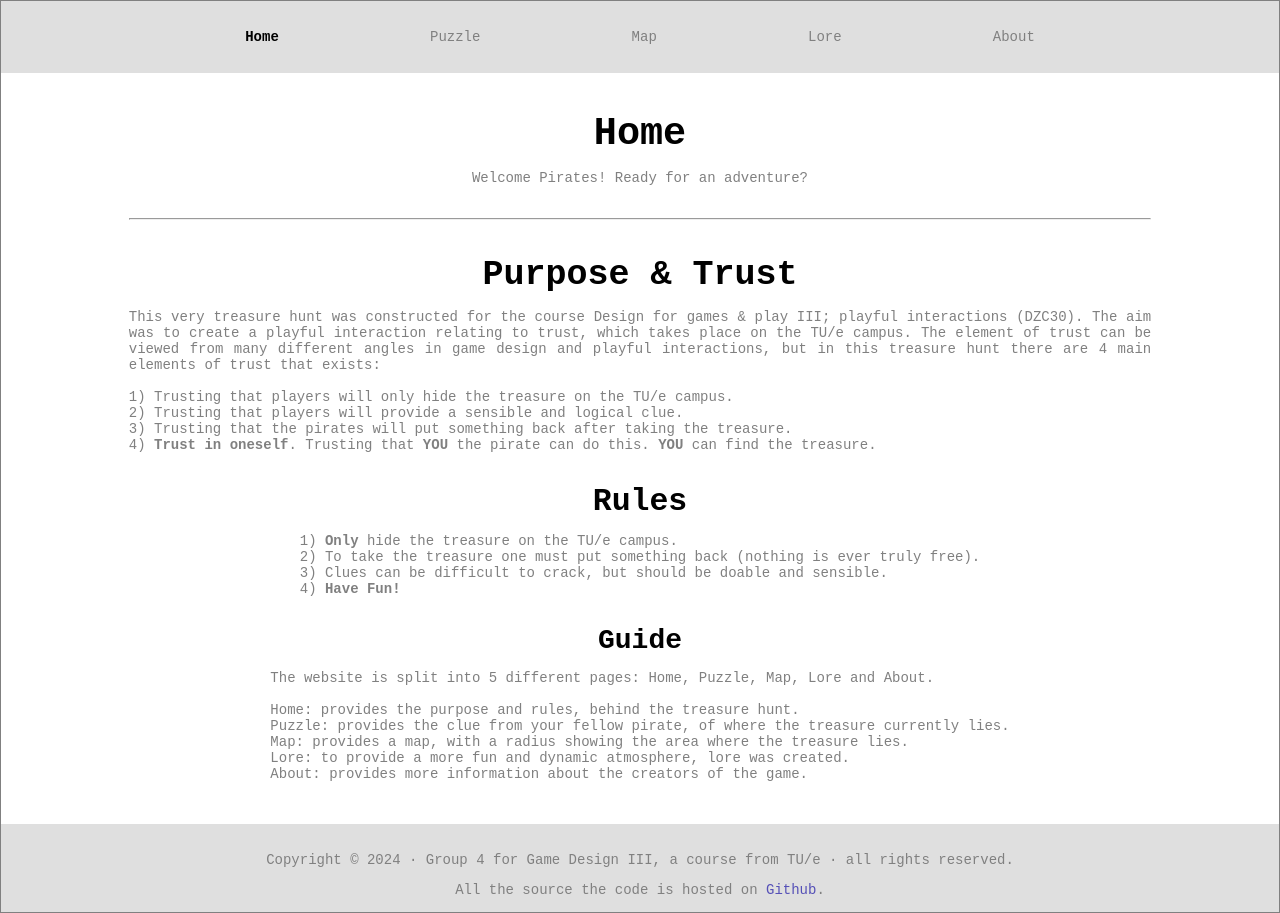
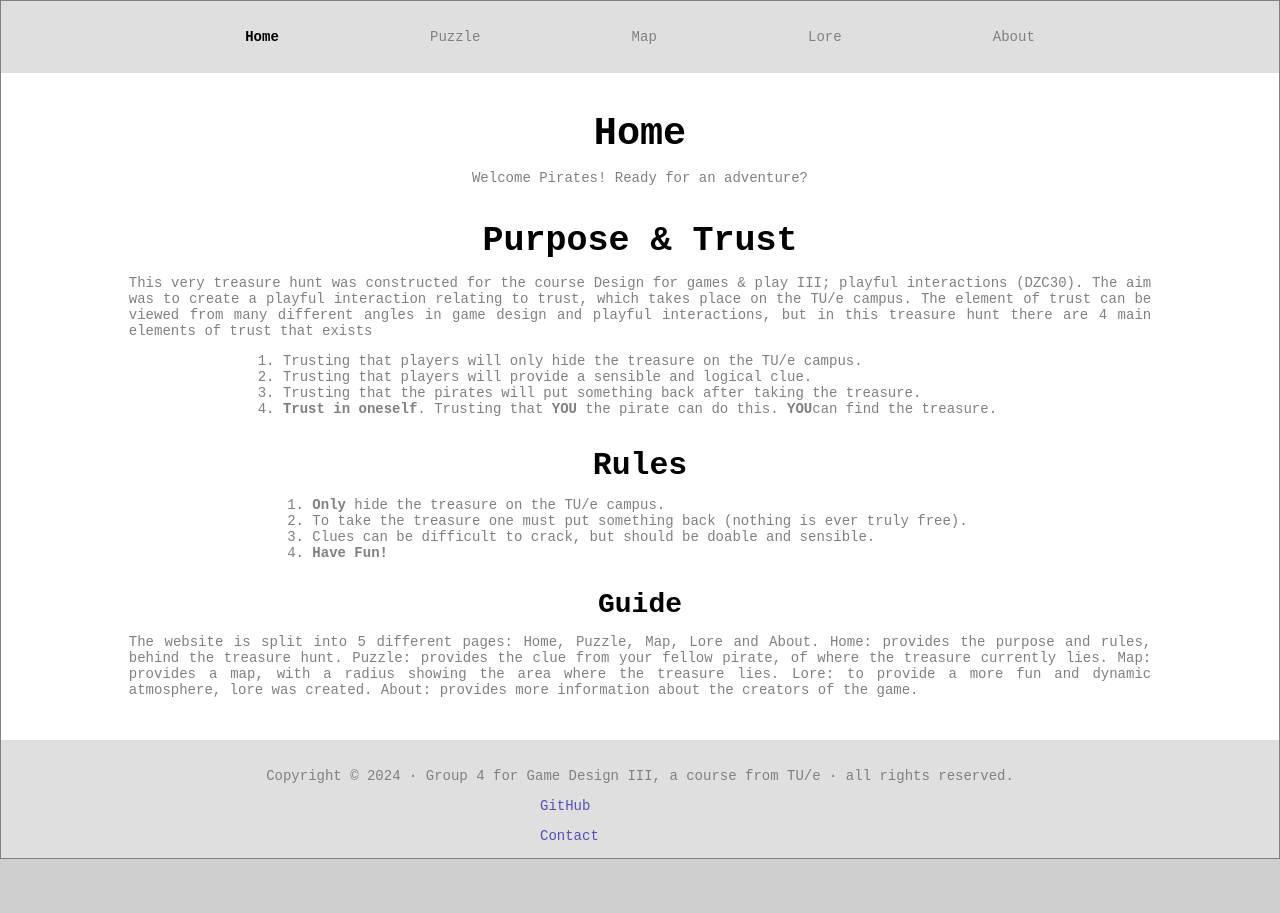
Before and after one commit to school-Tygo-van-den-Hurk/TUe-DZC30-Game-Design-III-2023-2024, a React (Vite) app in the folder client/: page / in a window 1280 px wide. After the commit the page ends 859 px from the top, so only its background shows below. Built offline with nearby package versions, Linux system fonts and the light colour scheme.

Commit message:
fixed home page styel

```diff
--- a/client/src/App.tsx
+++ b/client/src/App.tsx
@@ -6,7 +6,7 @@ import Home from './pages/home/Home';
 import Puzzle from './pages/puzzle/Puzzle';
 import Lore from './pages/lore/Lore';
 import About from './pages/about/About';
-import { repositoryURL } from './pages/constants';
+import { contactURL, repositoryURL } from './pages/constants';
 
 function NavLink(props: { to: string; children: React.ReactNode; }) {
     const { pathname } = useLocation();
@@ -52,13 +52,20 @@ function App() {
                 </Routes>
             </main>
             <footer>
-                <p id="copyright-notice">
-                    Copyright &copy; {copyRightYear} &middot; Group 4 for Game Design III,
-                    a course from TU/e &middot; all rights reserved.
-                </p>
-                <p>
-                    All the source the code is hosted on <a href={repositoryURL}>Github</a>.
-                </p>
+                <img src="/icon.responsive.svg" alt="A skull with swords" style={{
+                    width:"100%",
+                    maxWidth:"5em"
+                }} />
+                <div id="footer-text">
+                    <p id="copyright-notice">
+                        Copyright &copy; {copyRightYear} &middot; Group 4 for Game Design III,
+                        a course from TU/e &middot; all rights reserved.
+                    </p>
+                </div>
+                <ul>
+                    <li><a href={repositoryURL}>GitHub</a></li>
+                    <li><a href={contactURL}>Contact</a></li>
+                </ul>
             </footer>
         </div>
     );
--- a/client/src/index.css
+++ b/client/src/index.css
@@ -48,6 +48,11 @@
   accent-color: var(--accent-color);
 }
 
+:root {
+  --content-width: 100%;
+  --content-max-width: 60em;
+}
+
 html {
   min-width: 100vw;
   min-height: 100vh;
@@ -68,6 +73,22 @@ html .App main {
 html .App header, html .App footer {
   background-color: var(--layer-0);
   padding: 1em 10vw;
+}
+html .App footer img {
+  display: none;
+}
+html .App footer #footer-text {
+  display: block;
+}
+html .App footer ul {
+  display: grid;
+  grid-template-columns: repeat(auto-fit, minmax(200px, 1fr));
+  grid-gap: 1em;
+}
+html .App footer ul li {
+  width: -moz-fit-content;
+  width: fit-content;
+  list-style: none;
 }
 
 :root {
--- a/client/src/index.scss
+++ b/client/src/index.scss
@@ -59,6 +59,11 @@
 
 //~~~~~~~~~~~~~~~~~~~~~~~~~~~~~~~~~~~~~~~~~~~~ STYLING THE HTML ELEMENTS ~~~~~~~~~~~~~~~~~~~~~~~~~~~~~~~~~~~~~~~~~~~~//
 
+:root {
+    --content-width: 100%;
+    --content-max-width: 60em;
+}
+
 html {
     min-width: 100vw;
     min-height: 100vh;
@@ -70,22 +75,75 @@ html {
         margin: 0 auto;
         min-height: 100vh;
         border: solid 1px var(--color);
-        //// display: flex;
-        //// flex-direction: column;
         display: grid;
         grid-template-rows: auto 1fr auto;
 
         main {
             padding: 0 10% 3rem 10%;
-            //// flex: 1;
         }
 
         header, footer {
             background-color: var(--layer-0);
             padding: 1em 10vw;
         }
+
+        footer {
+
+            img {
+                display: none;
+            }
+
+            #footer-text {
+                display: block;
+            }
+
+            ul {
+                display: grid;
+                grid-template-columns: repeat(auto-fit, minmax(200px, 1fr));
+                grid-gap: 1em;
+
+                li {
+                    width: fit-content;
+                    list-style: none;
+                }
+            }
+        }
     }
 }
+
+// @media screen and (min-width: 550px) {
+//     html {
+//         .App {
+//             footer {
+//                 display: grid;
+//                 grid-template-columns: auto auto auto;
+//                 gap: 1em 3em;
+
+//                 #footer-text {
+//                     display: flex;
+//                     align-items: center;
+
+//                     * {
+//                         margin: auto;
+//                     }
+//                 }
+
+//                 ul {
+//                     display: flex;
+//                     align-items: center;
+//                     flex-direction: column;
+
+//                     li {
+//                         display: block;
+//                         width: 100%;
+//                         list-style: none;
+//                         margin: auto;
+//                     }
+//                 }
+//             }
+//         }
+//     }
+// }
 
 :root {
     --font-size: 14px;
--- a/client/src/pages/home/Home.tsx
+++ b/client/src/pages/home/Home.tsx
@@ -8,32 +8,38 @@ function Home() {
             <p>
                 Welcome Pirates! Ready for an adventure?
             </p>
-            <br /><br /><hr />
+
             <h2> Purpose & Trust </h2>
-            <p> This very treasure hunt was constructed for the course Design for games & play III; playful interactions (DZC30). The aim was
-                to create a playful interaction relating to trust, which takes place on the TU/e campus. The element of trust can be viewed
-                from many different angles in game design and playful interactions, but in this treasure hunt there are 4 main elements
-                of trust that exists: <br />
-                <br />
-                1) Trusting that players will only hide the treasure on the TU/e campus.<br />
-                2) Trusting that players will provide a sensible and logical clue. <br />
-                3) Trusting that the pirates will put something back after taking the treasure. <br />
-                4) <b>Trust in oneself</b>. Trusting that <b>YOU</b> the pirate can do this. <b>YOU</b> can find the treasure. <br />
+            <p> This very treasure hunt was constructed for the course Design for games & play III;
+                playful interactions (DZC30). The aim was to create a playful interaction relating
+                to trust, which takes place on the TU/e campus. The element of trust can be viewed
+                from many different angles in game design and playful interactions, but in this
+                treasure hunt there are 4 main elements of trust that exists
             </p>
+            <ol>
+                <li>Trusting that players will only hide the treasure on the TU/e campus.</li>
+                <li>Trusting that players will provide a sensible and logical clue. </li>
+                <li>Trusting that the pirates will put something back after taking the treasure.</li>
+                <li>
+                    <b>Trust in oneself</b>. Trusting that <b>YOU</b> the pirate can do this. <b>YOU</b>
+                    can find the treasure.
+                </li>
+            </ol>
+
             <h3> Rules </h3>
-            <p> 1) <b>Only</b> hide the treasure on the TU/e campus. <br />
-                2) To take the treasure one must put something back (nothing is ever truly free). <br />
-                3) Clues can be difficult to crack, but should be doable and sensible. <br />
-                4) <b>Have Fun!</b>
+            <ol>
+                <li><b>Only</b> hide the treasure on the TU/e campus.</li>
+                <li>To take the treasure one must put something back (nothing is ever truly free).</li>
+                <li>Clues can be difficult to crack, but should be doable and sensible.</li>
+                <li><b>Have Fun!</b></li>
+            </ol>
 
-            </p>
             <h4> Guide </h4>
-            <p> The website is split into 5 different pages: Home, Puzzle, Map, Lore and About.<br />
-                <br />
-                Home: provides the purpose and rules, behind the treasure hunt. <br />
-                Puzzle: provides the clue from your fellow pirate, of where the treasure currently lies. <br />
-                Map: provides a map, with a radius showing the area where the treasure lies. <br />
-                Lore: to provide a more fun and dynamic atmosphere, lore was created. <br />
+            <p> The website is split into 5 different pages: Home, Puzzle, Map, Lore and About.
+                Home: provides the purpose and rules, behind the treasure hunt.
+                Puzzle: provides the clue from your fellow pirate, of where the treasure currently lies.
+                Map: provides a map, with a radius showing the area where the treasure lies.
+                Lore: to provide a more fun and dynamic atmosphere, lore was created.
                 About: provides more information about the creators of the game.
             </p>
         </>
--- a/client/src/pages/home/home.css
+++ b/client/src/pages/home/home.css
@@ -0,0 +1,11 @@
+ol, ul {
+  margin-top: 1em;
+  width: -moz-fit-content;
+  width: fit-content;
+  margin-left: auto;
+  margin-right: auto;
+}
+ol li, ul li {
+  width: -moz-fit-content;
+  width: fit-content;
+}
--- a/client/src/pages/home/home.scss
+++ b/client/src/pages/home/home.scss
@@ -0,0 +1,10 @@
+ol, ul {
+    margin-top: 1em;
+    width: fit-content;
+    margin-left: auto;
+    margin-right: auto;
+
+    li {
+        width: fit-content;
+    }
+}
```
